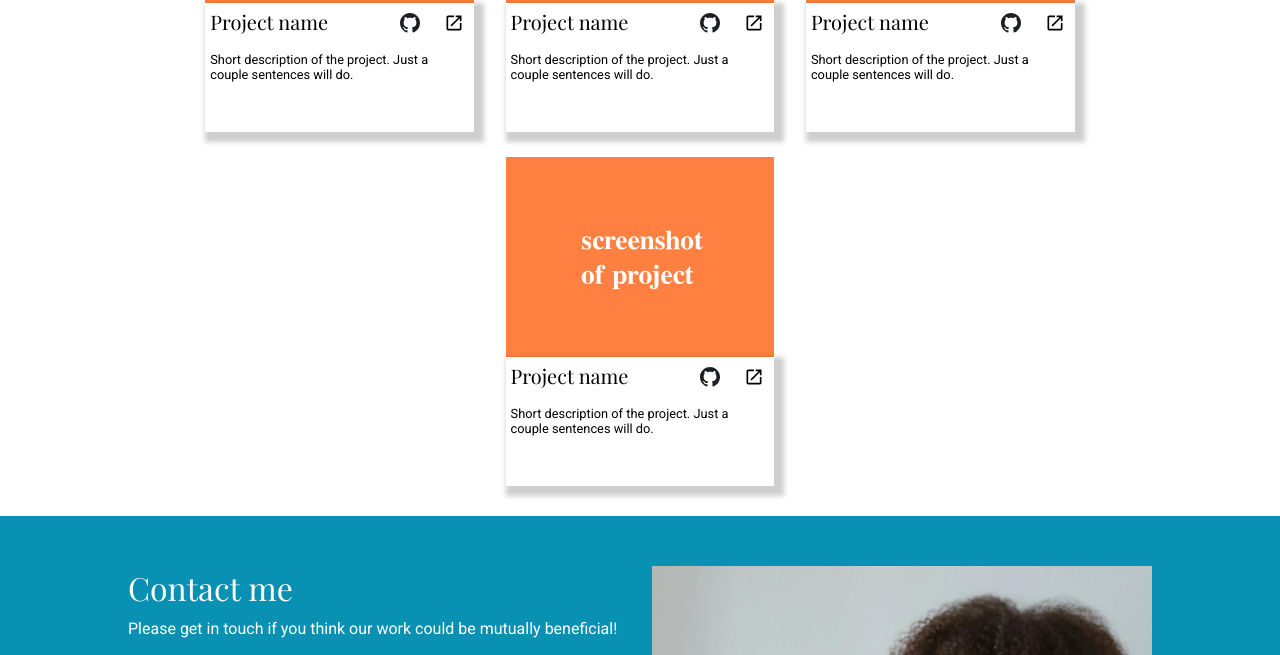
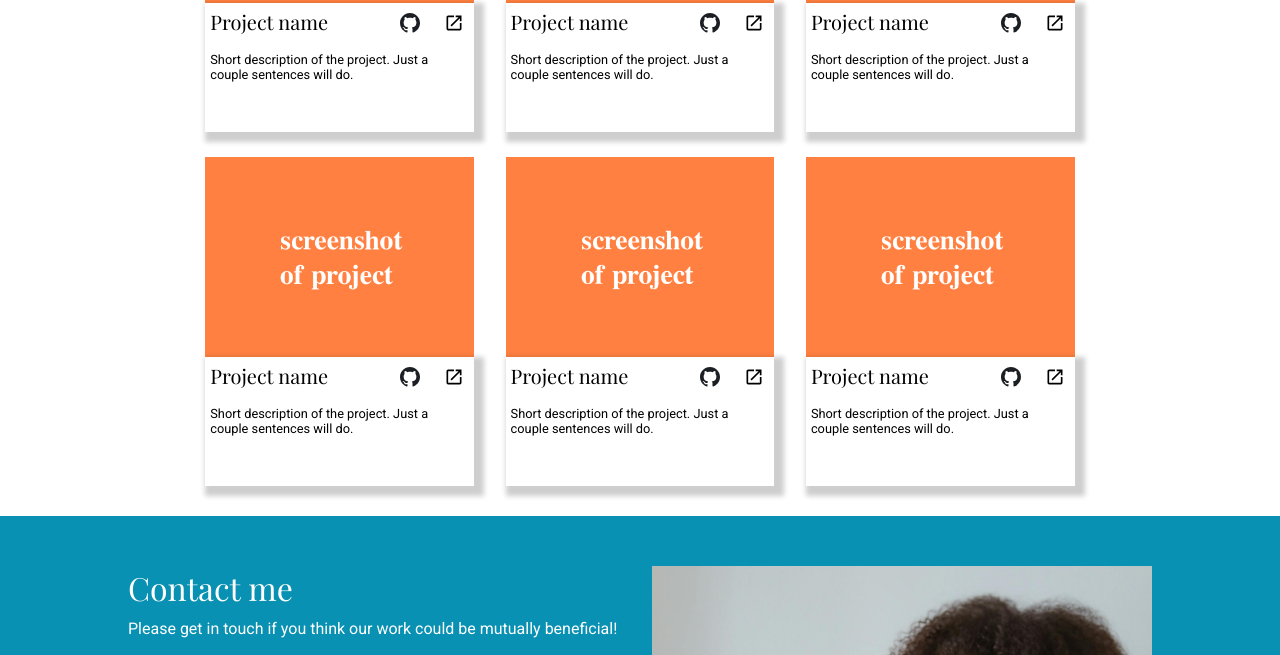
Before and after one commit to irakligudiashvili/homepage, a plain HTML site: page index.html in a window 1280 px wide. Shown: the part 1055-1710 px from the top of the page. Drawn offline with nearby package versions, Linux system fonts and the light colour scheme; a web font is replaced by a local one.

Commit message:
finished project

```diff
--- a/index.html
+++ b/index.html
@@ -99,6 +99,38 @@
                     </div>
                 </div>
             </div>
+            <div class="work-container">
+                <div class="work-div">
+                    <div class="work-img">
+                    </div>
+                    <div class="work-info-div">
+                        <div class="work-title-div">
+                            <p class="playfair project-title">Project name</p>
+                            <div class="project-socials-div">
+                                <img class="social-logo-small" src="images/github.svg">
+                                <img class="social-logo-small" src="images/link.svg">
+                            </div>
+                        </div>
+                        <p class="roboto project-desc">Short description of the project. Just a couple sentences will do.</p>
+                    </div>
+                </div>
+            </div>
+            <div class="work-container">
+                <div class="work-div">
+                    <div class="work-img">
+                    </div>
+                    <div class="work-info-div">
+                        <div class="work-title-div">
+                            <p class="playfair project-title">Project name</p>
+                            <div class="project-socials-div">
+                                <img class="social-logo-small" src="images/github.svg">
+                                <img class="social-logo-small" src="images/link.svg">
+                            </div>
+                        </div>
+                        <p class="roboto project-desc">Short description of the project. Just a couple sentences will do.</p>
+                    </div>
+                </div>
+            </div>
         </div>
     </div>
 
```
